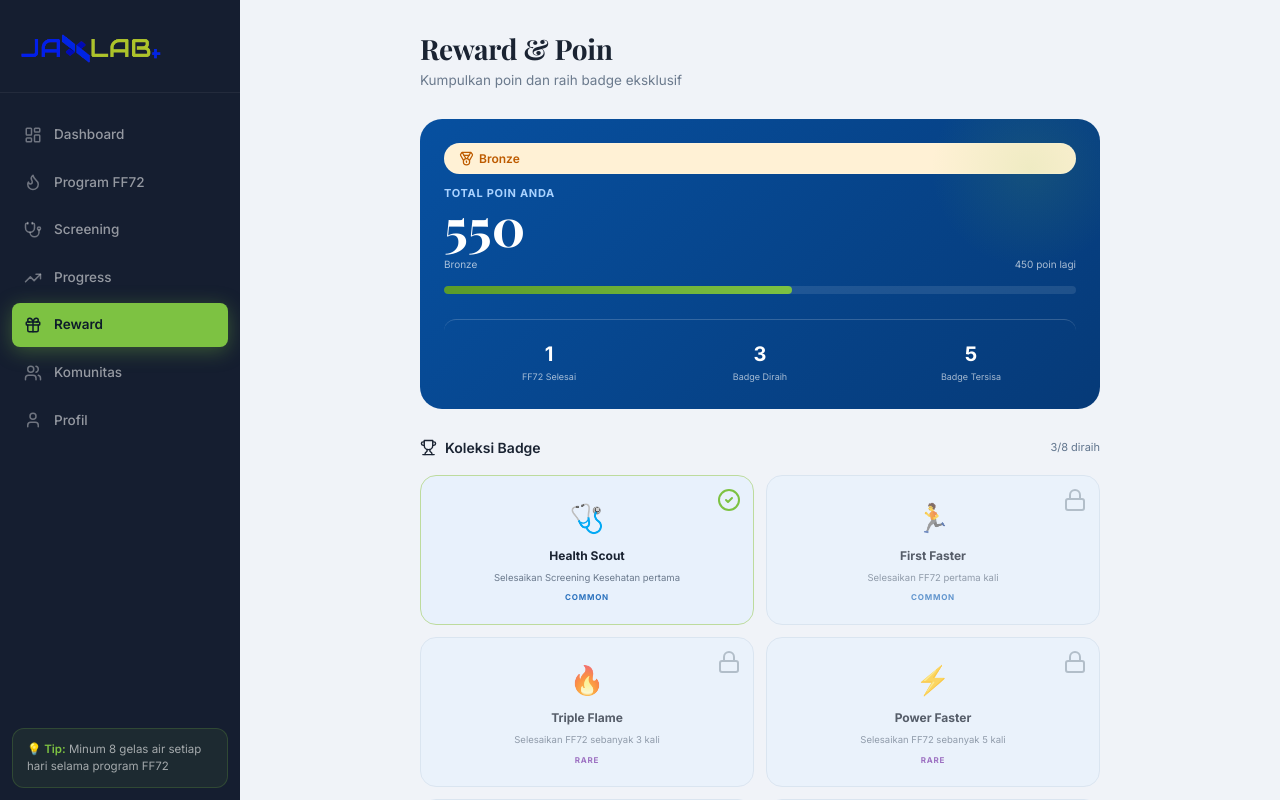
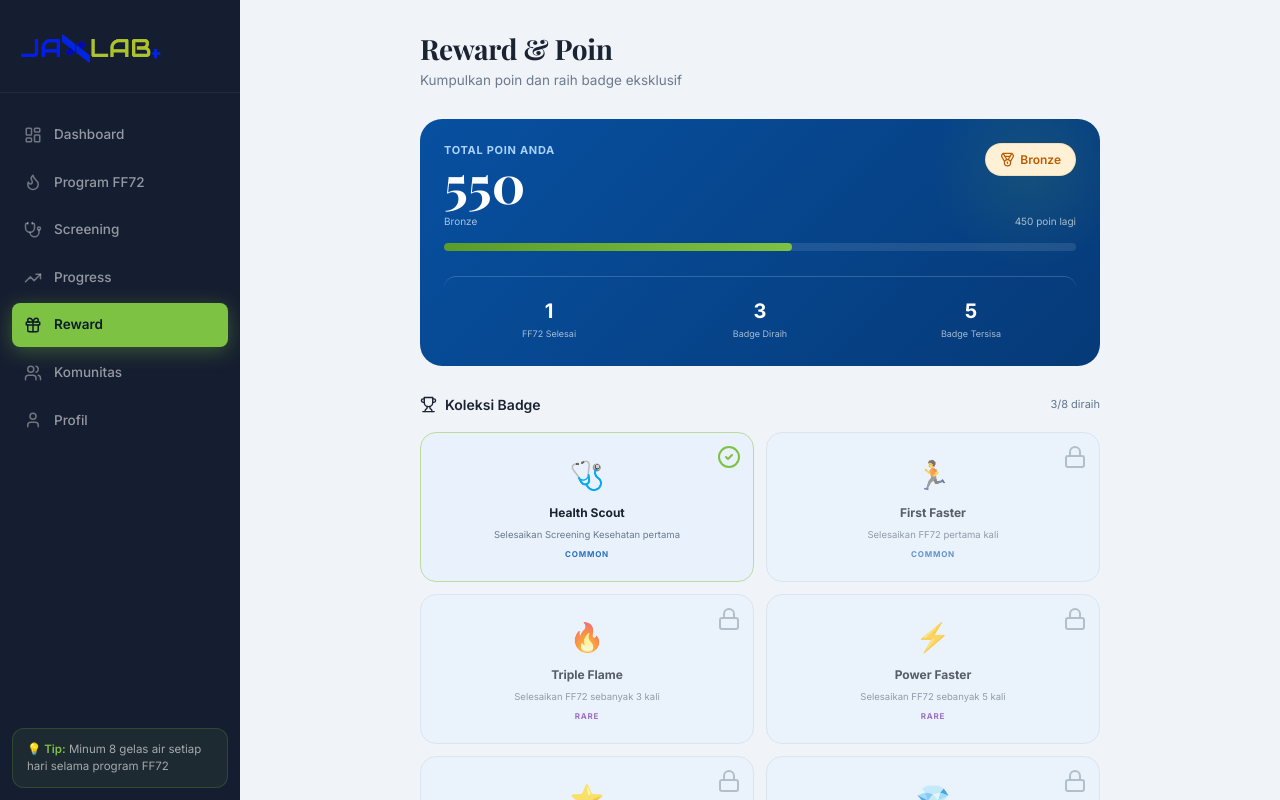
Before and after one commit to jaxerindonesia/JarolivaTracking, a React (Vite) app: page /reward in a window 1280 px wide. Shown: the top 800 px of the page. Built offline with nearby package versions, Linux system fonts and the light colour scheme; a web font is replaced by a local one.

Commit message:
[fm] modify ff72 page

```diff
--- a/src/pages/ProgramFF72.jsx
+++ b/src/pages/ProgramFF72.jsx
@@ -401,10 +401,34 @@ export default function ProgramFF72() {
           <div className="card protocol-card"><h3>PRODUK YANG DIKONSUMSI</h3><div className="protocol-grid">
             {products.map((p) => <div className="protocol-product" key={p.id}>
               <img src={p.img} alt={p.name} />
-              <div><strong>{p.name}</strong><small>{p.id === 1 ? 'Extra Virgin Olive Oil' : p.id === 2 ? 'Virgin Coconut Oil' : 'Produk FF72 JaxLab'}</small>
-                <b>{p.qty}</b><em>08.00 · 13.00 · 18.30</em></div>
+              <div><strong>{p.name}</strong><small>{p.id === 1 ? 'Extra Virgin Olive Oil' : p.id === 2 ? 'Virgin Coconut Oil' : p.id === 3 ? 'Coconut Oil Blend' : p.id === 4 ? 'Medium Chain Triglycerides' : 'Grass-fed Ghee'}</small>
+                <b>{p.qty}</b><em>{p.id === 5 ? 'Alternatif C8 Oil' : '08.00 · 13.00 · 18.30'}</em>{p.id === 5 && <i>Untuk yang punya GERD</i>}</div>
             </div>)}
           </div></div>
+
+          <section className="card protocol-schedule-card">
+            <h3>JADWAL KONSUMSI</h3>
+            {[
+              ['08.00', 'Sahur · Saat perut kosong'],
+              ['13.00', 'Siang · Saat perut kosong'],
+              ['18.30', 'Sore · Saat perut kosong'],
+            ].map(([time, detail], index) => <div className="protocol-schedule" key={time}>
+              <p><b className={index === 1 ? 'lime' : ''}>{time}</b><span>{detail}</span></p>
+              <div className="protocol-pills"><span>Jaroliva</span><span>Cocofenol</span><span>Ketone Immuno</span><span>Max C8 / Ghee</span></div>
+              {index === 1 && <em>* Berat badan berlebih: lewati sesi ini</em>}
+            </div>)}
+            <div className="protocol-hydration"><b>08 · 14 · 22</b><span>Hidrasi wajib</span></div>
+            <p className="protocol-water-note">Air putih atau teh herbal tanpa kalori. Boleh tambahkan sedikit garam (bila TD normal).</p>
+          </section>
+
+          <aside className="protocol-important">
+            <strong>⚠️ Catatan Penting</strong>
+            <ul>
+              <li>C8 Oil bisa diganti Vanilla Ghee untuk yang punya GERD atau lambung sensitif.</li>
+              <li>Vanilla Ghee bisa langsung dikonsumsi tanpa dicampur.</li>
+              <li>Semakin rendah berat badan, dosis minyak bisa lebih tinggi.</li>
+            </ul>
+          </aside>
         </div>
       )}
 
--- a/src/styles/index.css
+++ b/src/styles/index.css
@@ -1821,6 +1821,23 @@ img {
 .protocol-product small { min-height: 28px; color: var(--color-text-secondary); font-size: 10px; }
 .protocol-product b { display: inline-block; padding: 3px 8px; margin: 5px 0; color: #4d9200; background: #d9f5bc; border-radius: 12px; font-size: 10px; }
 .protocol-product em { color: #07458f; font-size: 10px; font-style: normal; font-weight: 700; }
+.protocol-product i { display: block; margin-top: 5px; color: #e66a00; font-size: 9px; }
+.protocol-schedule-card { padding: 20px; margin-top: 16px; }
+.protocol-schedule-card h3 { margin-bottom: 15px; color: #07458f; font-size: 12px; }
+.protocol-schedule { margin-bottom: 15px; }
+.protocol-schedule p, .protocol-hydration { display: flex; align-items: center; gap: 9px; margin-bottom: 7px; color: var(--color-text-secondary); font-size: 11px; }
+.protocol-schedule p > b, .protocol-hydration b { min-width: 50px; padding: 5px 9px; color: #fff; background: #07458f; border-radius: 14px; text-align: center; font-size: 10px; }
+.protocol-schedule p > b.lime { background: #71cf00; }
+.protocol-pills { display: flex; flex-wrap: wrap; gap: 7px; }
+.protocol-pills span { padding: 6px 10px; color: #0b1c31; background: #e8f1fb; border: 1px solid #d5e1ee; border-radius: 15px; font-size: 10px; }
+.protocol-schedule > em { display: block; margin-top: 6px; color: #e66a00; font-size: 9px; }
+.protocol-hydration { margin: 3px 0 8px; }
+.protocol-hydration b { background: #00a7e7; }
+.protocol-water-note { color: var(--color-text-primary); font-size: 11px; line-height: 1.55; }
+.protocol-important { padding: 16px 18px; margin-top: 16px; color: #bd5900; background: #fff9e8; border: 1px solid #f0cb57; border-radius: 16px; font-size: 11px; }
+.protocol-important strong { display: block; margin-bottom: 6px; }
+.protocol-important ul { padding-left: 15px; }
+.protocol-important li { margin-top: 5px; line-height: 1.45; }
 
 @media (max-width: 520px) {
   .condition-grid { grid-template-columns: 1fr 1fr; }
@@ -2183,7 +2200,22 @@ img {
 /* ---- Reward reference layout ---- */
 .reward-page .reward-total-card { padding: 24px; background: linear-gradient(135deg, #0750a0, #063a78); border-radius: 22px; }
 .reward-total-card h3 { color: #a9d2ff; font: 700 11px var(--font-body); letter-spacing: .7px; }
-.reward-page .reward-level-badge { display: flex; align-items: center; gap: 5px; color: #bd5b00; background: #fff1d5; }
+.reward-page .reward-level-badge {
+  position: absolute;
+  z-index: 1;
+  top: 24px;
+  right: 24px;
+  width: auto;
+  display: inline-flex;
+  align-items: center;
+  gap: 5px;
+  padding: 6px 14px;
+  margin: 0;
+  color: #bd5b00;
+  background: #fff1d5;
+  border-color: rgba(189,91,0,.12);
+  white-space: nowrap;
+}
 .reward-page .reward-level-range { display: flex; justify-content: space-between; color: rgba(255,255,255,.66); font-size: 10px; }
 .reward-page .reward-progress-bar { margin-top: 7px; }
 .reward-page .reward-meta-row { margin-top: 25px; padding-top: 18px; border-top: 1px solid rgba(255,255,255,.18); background: transparent; }
```
